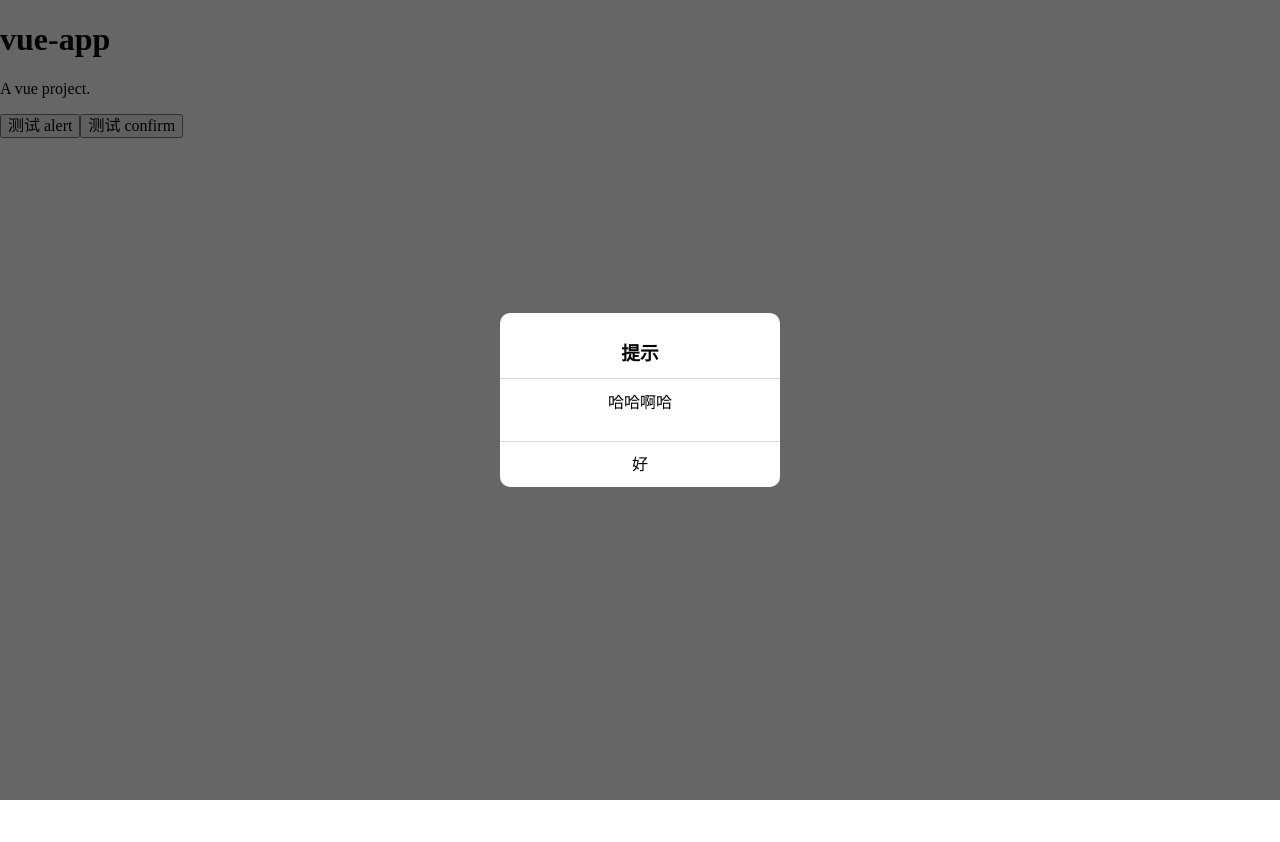
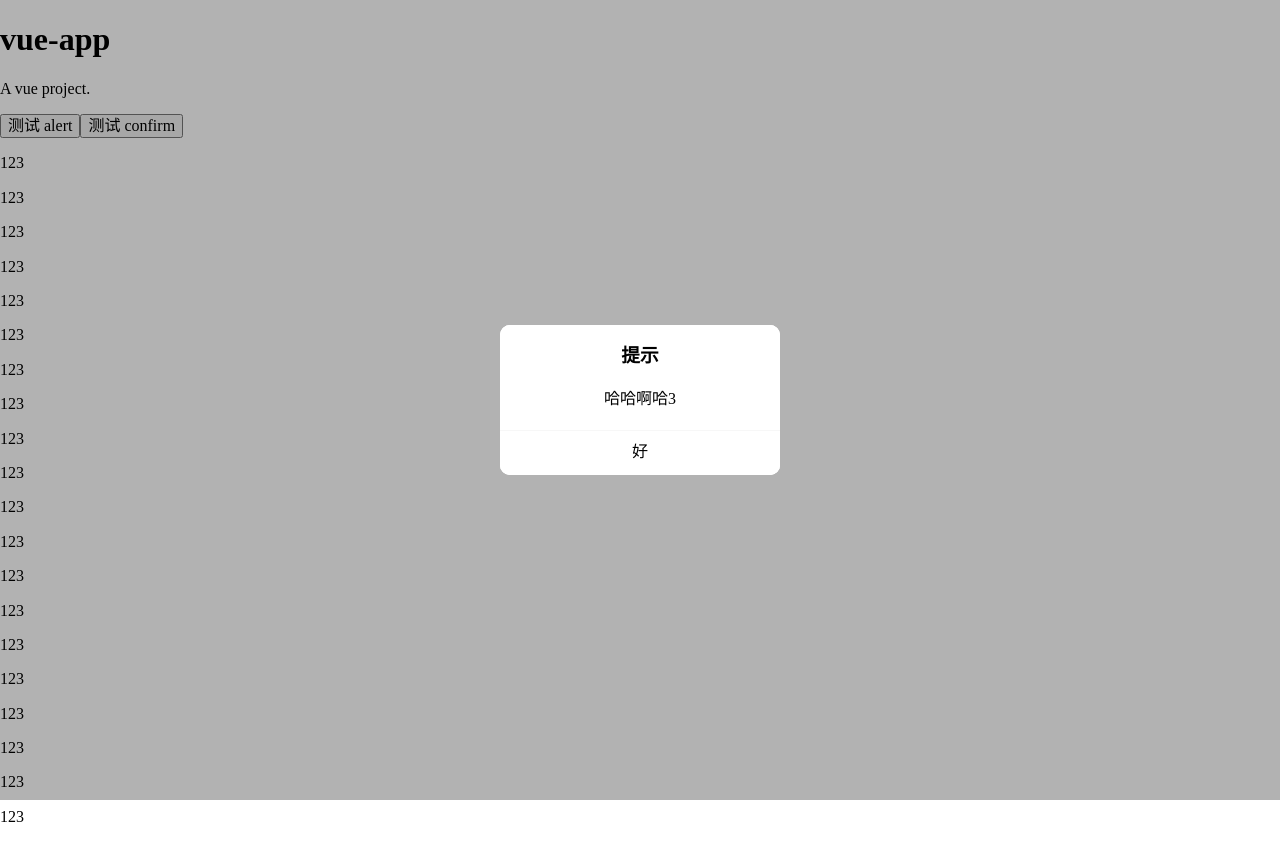
Before and after one commit to falstack/vue-app, a Vue app: page / in a window 1280 px wide. Both pictures are taken after a click on the button "测试 alert". Before the commit the page ends 800 px from the top, so only its background shows below. Built offline with nearby package versions, Linux system fonts and the light colour scheme; the HTML template or start-up script is replaced by a standard one.

Commit message:
second commit

```diff
--- a/src/app.vue
+++ b/src/app.vue
@@ -4,6 +4,26 @@
     <p>A vue project.</p>
       <button @click="showAlert">测试 alert</button>
       <button @click="showConfirm">测试 confirm</button>
+      <p>123</p>
+      <p>123</p>
+      <p>123</p>
+      <p>123</p>
+      <p>123</p>
+      <p>123</p>
+      <p>123</p>
+      <p>123</p>
+      <p>123</p>
+      <p>123</p>
+      <p>123</p>
+      <p>123</p>
+      <p>123</p>
+      <p>123</p>
+      <p>123</p>
+      <p>123</p>
+      <p>123</p>
+      <p>123</p>
+      <p>123</p>
+      <p>123</p>
   </div>
 </template>
 
@@ -16,7 +36,19 @@
       methods : {
           showAlert () {
               $alert.show({
-                  content: '哈哈啊哈'
+                  subTitle: '哈哈啊哈'
+              }).then(() => {
+                  console.log('alert submit');
+              })
+
+              $alert.show({
+                  subTitle: '哈哈啊哈2'
+              }).then(() => {
+                  console.log('alert submit');
+              })
+
+              $alert.show({
+                  subTitle: '哈哈啊哈3'
               }).then(() => {
                   console.log('alert submit');
               })
@@ -24,7 +56,7 @@
 
           showConfirm () {
               $confirm.show({
-                  content: '测试哈哈'
+                  subTitle: '测试哈哈'
               }).then(() => {
                   console.log('confirm ok');
               }).catch(() => {
--- a/src/components/alert/alert.vue
+++ b/src/components/alert/alert.vue
@@ -1,14 +1,62 @@
 <style lang="scss" rel="scss" scoped>
+    $fadeInTime: .2s;
+    $fadeOutTime: .1s;
+
+    @-webkit-keyframes scaleOut {
+        from {
+            -webkit-transform: scale(1);
+            opacity: 1;
+        }
+        to {
+            -webkit-transform: scale(0.8);
+            opacity: 0;
+        }
+    }
+
+    @keyframes scaleOut {
+        from {
+            transform: scale(1);
+            opacity: 1;
+        }
+        to {
+            transform: scale(0.8);
+            opacity: 0;
+        }
+    }
+
+    @-webkit-keyframes superScaleIn {
+        from {
+            -webkit-transform: scale(1.3);
+            opacity: 0;
+        }
+        to {
+            -webkit-transform: scale(1);
+            opacity: 1
+        }
+    }
+
+    @keyframes superScaleIn {
+        from {
+            transform: scale(1.3);
+            opacity: 0;
+        }
+        to {
+            transform: scale(1);
+            opacity: 1;
+        }
+    }
+
     .vue-app-container {
         position: fixed;
         left: 0;
         top: 0;
         right: 0;
         bottom: 0;
-        background-color: rgba(0, 0, 0, .6);
         display: flex;
         justify-content: center;
         align-items: center;
+        background-color: transparent;
+        z-index: 12;
     }
 
     .vue-app-alert {
@@ -17,32 +65,38 @@
         border-radius: 10px;
         overflow: hidden;
 
-        .title, .content {
+        &.show {
+            visibility: visible
+        }
+
+        &.enter {
+            animation-name: superScaleIn;
+            animation-duration: $fadeInTime;
+            animation-timing-function: ease-in-out;
+            animation-fill-mode: both
+        }
+
+        &.leave {
+            animation-name: scaleOut;
+            animation-duration: $fadeOutTime;
+            animation-timing-function: ease-in-out;
+            animation-fill-mode: both
+        }
+
+        .title, .sub-title {
             text-align: center;
-            position: relative;
             margin-bottom: 0;
-
-            &:before {
-                content: '';
-                background-color: rgba(0, 0, 0, .3);
-                position: absolute;
-                left: 0;
-                right: 0;
-                bottom: 0;
-                height: 1px;
-                transform: scaleY(.5);
-            }
         }
 
         .title {
             margin-top: 0;
             padding-bottom: 15px;
-            padding-top: 30px;
+            padding-top: 20px;
         }
 
-        .content {
-            margin-top: 15px;
-            padding-bottom: 30px;
+        .sub-title {
+            margin-top: 8px;
+            padding-bottom: 22px;
         }
 
         button {
@@ -51,6 +105,18 @@
             height: 45px;
             border-width: 0;
             outline-width: 0;
+            position: relative;
+
+            &:before {
+                content: '';
+                background-color: #eee;
+                position: absolute;
+                left: 0;
+                right: 0;
+                top: 0;
+                height: 1px;
+                transform: scaleY(.5);
+            }
 
             &:hover, &:active {
                 background-color: rgba(0, 0, 0, .1);
@@ -61,9 +127,10 @@
 
 <template>
     <div class="vue-app-container">
-        <div class="vue-app-alert">
+        <div class="vue-app-alert vue-app-dialog"
+             :class="{'enter' : state === 0, 'show' : state === 1, 'leave' : state === 2}">
             <h3 class="title" v-text="title"></h3>
-            <p class="content" v-if="content" v-text="content"></p>
+            <p class="sub-title" v-if="subTitle" v-text="subTitle"></p>
             <button v-text="btnText" @click="submit"></button>
         </div>
     </div>
@@ -71,26 +138,35 @@
 
 <script lang="babel">
 
+    const fadeInTime = 200
+    const fadeOutTime = 300
+
     export default {
         name: 'vue-app-alert',
 
         data () {
             return {
                 title: '',
+                subTitle: '',
                 content: '',
                 btnText: '',
-                state: false
+                state: 0
             }
         },
 
         methods: {
             show (opt) {
 
+                window.$backdrop.show()
+
                 this.title = (opt && opt.title) ? opt.title : '提示'
+                this.subTitle = (opt && opt.subTitle) ? opt.subTitle : ''
                 this.content = (opt && opt.content) ? opt.content : ''
                 this.btnText = (opt && opt.btnText) ? opt.btnText : '好'
 
-                this.state = true
+                setTimeout(() => {
+                    this.state = 1
+                }, fadeInTime)
 
                 return new Promise((resolve) => {
                     this.$on('alertSubmitEvent', () => {
@@ -101,9 +177,12 @@
             },
 
             hide () {
-                this.state = false
+                this.state = 2
+                window.$backdrop.hide()
 
-                this.$destroy()
+                setTimeout(() => {
+                    this.$destroy()
+                }, fadeOutTime)
             },
 
             submit (evt) {
--- /dev/null
+++ b/src/components/bacodrop/backdrop.vue
@@ -0,0 +1,61 @@
+<style lang="scss" rel="scss" scoped>
+    .vue-app-backdrop {
+        position: fixed;
+        left: 0;
+        top: 0;
+        right: 0;
+        bottom: 0;
+        display: flex;
+        justify-content: center;
+        align-items: center;
+        transition: .1s background-color linear;
+        z-index: 11;
+
+        &.show {
+            background-color: rgba(0, 0, 0, .3);
+        }
+
+        &.fade {
+            background-color: transparent;
+        }
+    }
+</style>
+
+<template>
+    <div class="vue-app-backdrop"
+         :class="[ active ? 'show' : 'fade' ]"
+    ></div>
+</template>
+
+<script lang="babel">
+
+    const prevent = (e) => {
+        e.preventDefault()
+    }
+
+    export default {
+        name: 'vue-app-backdrop',
+
+        data () {
+            return {
+                active: false
+            }
+        },
+
+        methods: {
+            show () {
+                this.active = true
+                document.body.addEventListener('touchmove', prevent)
+            },
+
+            hide () {
+                this.active = false
+                document.body.removeEventListener('touchmove', prevent)
+            }
+        },
+
+        destroyed () {
+            this.$el.parentNode.removeChild(this.$el)
+        }
+    }
+</script>
--- /dev/null
+++ b/src/components/bacodrop/index.js
@@ -0,0 +1,35 @@
+import Vue from 'vue'
+import VueBackdrop from './backdrop'
+
+class Backdrop {
+    constructor () {
+        this._vm = undefined
+    }
+
+    show (opt) {
+        if ( ! document.querySelectorAll('.vue-app-backdrop').length) {
+            this._selector = 'v-app-backdrop-' + Math.random().toString(36).substring(3, 6)
+            this._el = document.createElement('div')
+            this._el.id = this._selector
+
+            this._parent = (opt && opt.dom) ? opt.dom : document.body
+            this._parent.appendChild(this._el)
+
+            this._vm = new Vue(VueBackdrop)
+            this._vm.$mount('#' + this._selector)
+
+            this._vm.show()
+        }
+    }
+
+    hide () {
+        if (this._vm && ! document.querySelectorAll('.vue-app-dialog').length) {
+            this._vm.hide();
+            setTimeout(() => {
+                this._vm.$destroy()
+            }, 200)
+        }
+    }
+}
+
+window.$backdrop = new Backdrop()
--- a/src/components/confirm/confirm.vue
+++ b/src/components/confirm/confirm.vue
@@ -1,14 +1,62 @@
 <style lang="scss" rel="scss" scoped>
+    $fadeInTime: .2s;
+    $fadeOutTime: .1s;
+
+    @-webkit-keyframes scaleOut {
+        from {
+            -webkit-transform: scale(1);
+            opacity: 1;
+        }
+        to {
+            -webkit-transform: scale(0.8);
+            opacity: 0;
+        }
+    }
+
+    @keyframes scaleOut {
+        from {
+            transform: scale(1);
+            opacity: 1;
+        }
+        to {
+            transform: scale(0.8);
+            opacity: 0;
+        }
+    }
+
+    @-webkit-keyframes superScaleIn {
+        from {
+            -webkit-transform: scale(1.3);
+            opacity: 0;
+        }
+        to {
+            -webkit-transform: scale(1);
+            opacity: 1
+        }
+    }
+
+    @keyframes superScaleIn {
+        from {
+            transform: scale(1.3);
+            opacity: 0;
+        }
+        to {
+            transform: scale(1);
+            opacity: 1;
+        }
+    }
+
     .vue-app-container {
         position: fixed;
         left: 0;
         top: 0;
         right: 0;
         bottom: 0;
-        background-color: rgba(0, 0, 0, .6);
         display: flex;
         justify-content: center;
         align-items: center;
+        background-color: transparent;
+        z-index: 12;
     }
 
     .vue-app-confirm {
@@ -17,36 +65,54 @@
         border-radius: 10px;
         overflow: hidden;
 
-        .title, .content {
+        &.show {
+            visibility: visible
+        }
+
+        &.enter {
+            animation-name: superScaleIn;
+            animation-duration: $fadeInTime;
+            animation-timing-function: ease-in-out;
+            animation-fill-mode: both
+        }
+
+        &.leave {
+            animation-name: scaleOut;
+            animation-duration: $fadeOutTime;
+            animation-timing-function: ease-in-out;
+            animation-fill-mode: both
+        }
+
+        .title, .sub-title {
             text-align: center;
-            position: relative;
             margin-bottom: 0;
-
-            &:before {
-                content: '';
-                background-color: rgba(0, 0, 0, .3);
-                position: absolute;
-                left: 0;
-                right: 0;
-                bottom: 0;
-                height: 1px;
-                transform: scaleY(.5);
-            }
         }
 
         .title {
             margin-top: 0;
             padding-bottom: 15px;
-            padding-top: 30px;
+            padding-top: 20px;
         }
 
-        .content {
-            margin-top: 15px;
-            padding-bottom: 30px;
+        .sub-title {
+            margin-top: 8px;
+            padding-bottom: 22px;
         }
 
         .buttons {
             height: 45px;
+            position: relative;
+
+            &:before {
+                content: '';
+                background-color: #eee;
+                position: absolute;
+                left: 0;
+                right: 0;
+                top: 0;
+                height: 1px;
+                transform: scaleY(.5);
+            }
 
             button {
                 position: relative;
@@ -63,7 +129,7 @@
 
                 &:first-child:before {
                     content: '';
-                    background-color: rgba(0, 0, 0, .3);
+                    background-color: #eee;
                     position: absolute;
                     right: 0;
                     top: 0;
@@ -78,9 +144,10 @@
 
 <template>
     <div class="vue-app-container">
-        <div class="vue-app-confirm">
+        <div class="vue-app-confirm vue-app-dialog"
+             :class="{'enter' : state === 0, 'show' : state === 1, 'leave' : state === 2}">
             <h3 class="title" v-text="title"></h3>
-            <p class="content" v-if="content" v-text="content"></p>
+            <p class="sub-title" v-if="subTitle" v-text="subTitle"></p>
             <div class="buttons">
                 <button v-text="cancelText" @click="cancel"></button>
                 <button v-text="okText" @click="ok"></button>
@@ -91,28 +158,37 @@
 
 <script lang="babel">
 
+    const fadeInTime = 200
+    const fadeOutTime = 300
+
     export default {
         name: 'vue-app-confirm',
 
         data () {
             return {
                 title: '提示',
+                subTitle: '',
                 content: '',
                 cancelText: '取消',
                 okText: '确定',
-                state: false
+                state: 0
             }
         },
 
         methods: {
             show (opt) {
 
+                window.$backdrop.show()
+
                 this.title = (opt && opt.title) ? opt.title : '提示'
+                this.subTitle = (opt && opt.subTitle) ? opt.subTitle : ''
                 this.content = (opt && opt.content) ? opt.content : ''
                 this.okText = (opt && opt.okText) ? opt.okText : '确定'
                 this.cancelText = (opt && opt.cancelText) ? opt.cancelText : '取消'
 
-                this.state = true
+                setTimeout(() => {
+                    this.state = 1
+                }, fadeInTime)
 
                 return new Promise((resolve, reject) => {
                     this.$on('confirmOkEvent', () => {
@@ -128,8 +204,12 @@
             },
 
             hide () {
-                this.state = false
-                this.$destroy()
+                this.state = 2
+                window.$backdrop.hide()
+
+                setTimeout(() => {
+                    this.$destroy()
+                }, fadeOutTime)
             },
 
             ok (evt) {
--- a/src/components/export.js
+++ b/src/components/export.js
@@ -1,2 +1,3 @@
+import './bacodrop'
 import './alert'
 import './confirm'
```
